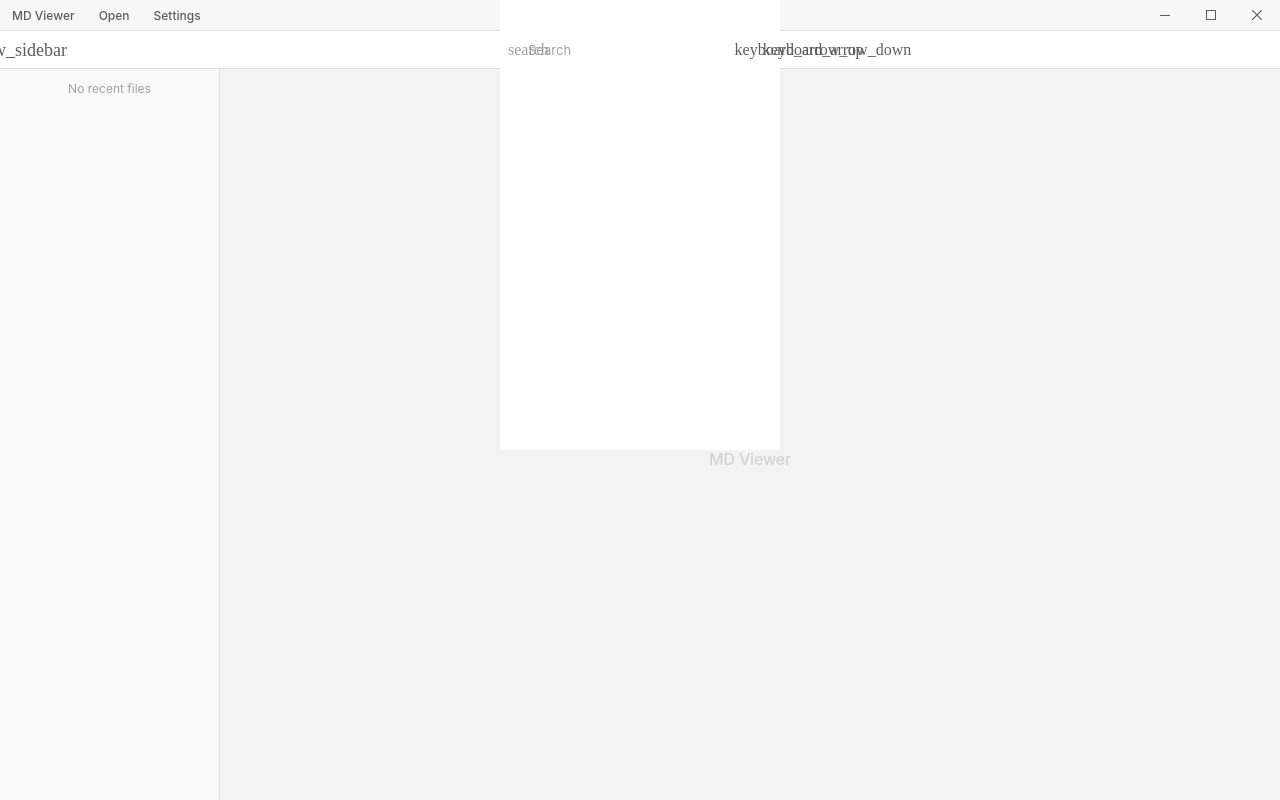
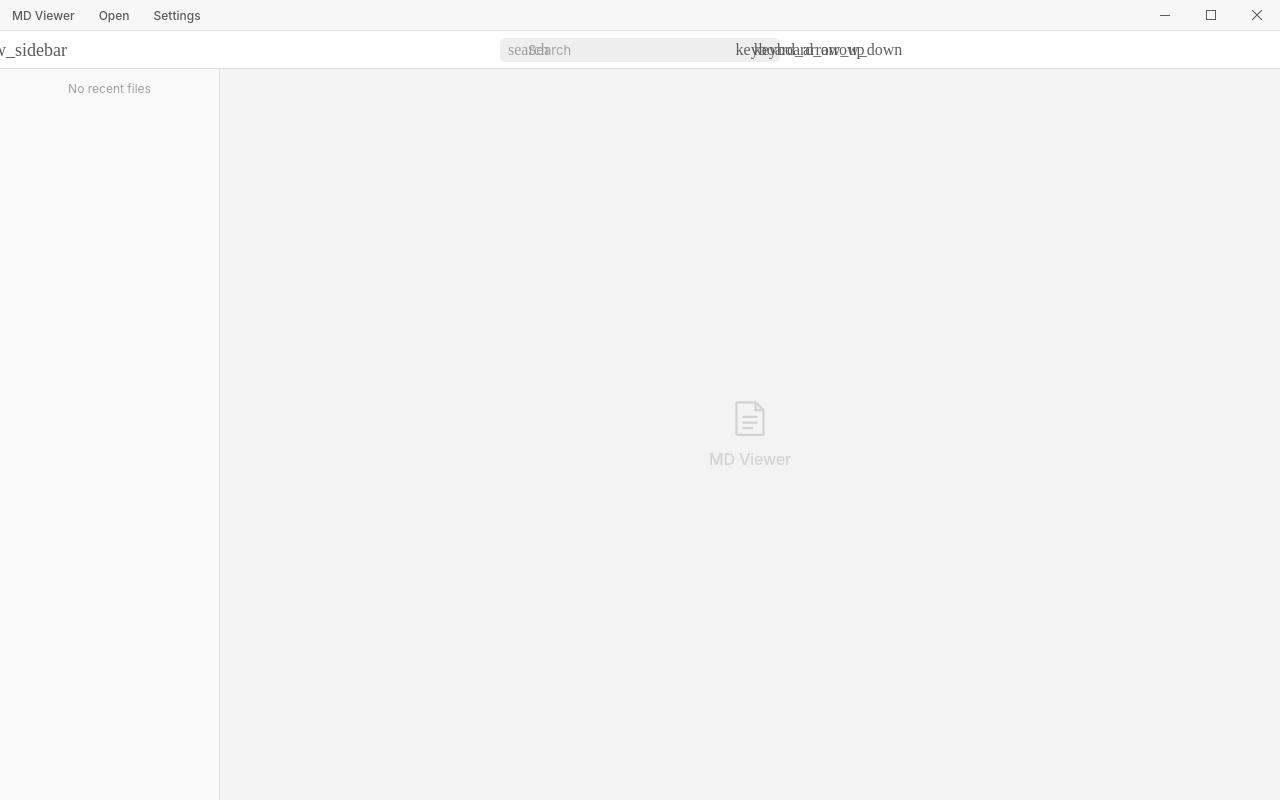
Before and after one commit to wassupbroreal/md-viewer, a website: page renderer/index.html in a window 1280 px wide. Drawn offline with Linux system fonts and the light colour scheme.

Commit message:
Refine search layout: restore original search bar and arrow sizes/margins, center the input wrapper exactly in the toolbar, and place the arrow controls immediately to its right

```diff
--- a/renderer/index.css
+++ b/renderer/index.css
@@ -337,13 +337,13 @@ html, body {
 }
 .toolbar-search {
   position: absolute;
-  left: 50%;
-  transform: translateX(-50%);
+  left: 0;
+  right: 0;
   height: 100%;
   display: flex;
   align-items: center;
   justify-content: center;
-  z-index: 1;
+  pointer-events: none;
 }
 .toolbar-right { display: flex; align-items: center; gap: 0; flex-shrink: 0; height: 100%; z-index: 10; margin-left: auto; }
 .file-meta { font-size: 11px; color: var(--text-3); padding: 0 8px; }
@@ -369,7 +369,6 @@ html, body {
   display: flex;
   align-items: center;
   flex: 0 0 280px;
-  height: 100%;
   pointer-events: auto;
 }
 
@@ -382,20 +381,18 @@ html, body {
   z-index: 2;
 }
 
-/* Search input — flat, no borders, matches toolbar styles */
+/* Search input — rounded, styled inside container */
 #search-input {
   width: 100%;
-  border: none !important;
-  outline: none !important;
-  border-radius: 0 !important;
-  background: var(--bg-surface) !important;
+  border: none;
+  border-radius: var(--r-input);
+  background: var(--bg-input);
   font-family: var(--font);
   font-size: 13px;
   color: var(--text);
-  padding: 0 10px 0 28px; /* 28px left padding for icon spacing */
+  padding: 4px 10px 4px 28px; /* 28px left padding for icon spacing */
   transition: background var(--t);
   z-index: 1;
-  height: 100%;
 }
 #search-input:focus { background: var(--bg-titlebar) !important; }
 #search-input::placeholder { color: var(--text-3); }
@@ -403,13 +400,13 @@ html, body {
 .search-nav {
   display: flex;
   align-items: center;
+  gap: 4px;
   pointer-events: auto;
   position: absolute;
-  left: calc(50% + 140px);
-  height: 100%;
+  left: calc(50% + 140px + 8px);
 }
 .search-nav-btn { font-size: 9px; font-weight: 700; color: var(--text-2); }
-.search-count   { font-size: 11px; color: var(--text-3); white-space: nowrap; margin-left: 4px; display: flex; align-items: center; height: 100%; }
+.search-count   { font-size: 11px; color: var(--text-3); white-space: nowrap; margin-left: 4px; }
 
 /* ================================================
    VIEWPORT
--- a/renderer/index.html
+++ b/renderer/index.html
@@ -58,10 +58,10 @@
           <input id="search-input" type="text" placeholder="Search" autocomplete="off" spellcheck="false" />
         </div>
         <div class="search-nav" id="search-nav-controls">
-          <button class="icon-btn search-nav-btn" id="btn-s-prev" tabindex="-1" title="Предыдущее совпадение">
+          <button class="icon-btn sm search-nav-btn" id="btn-s-prev" tabindex="-1" title="Предыдущее совпадение">
             <span class="material-symbols-outlined" style="font-size: 16px;">keyboard_arrow_up</span>
           </button>
-          <button class="icon-btn search-nav-btn" id="btn-s-next" tabindex="-1" title="Следующее совпадение">
+          <button class="icon-btn sm search-nav-btn" id="btn-s-next" tabindex="-1" title="Следующее совпадение">
             <span class="material-symbols-outlined" style="font-size: 16px;">keyboard_arrow_down</span>
           </button>
           <span class="search-count" id="search-count"></span>
```
